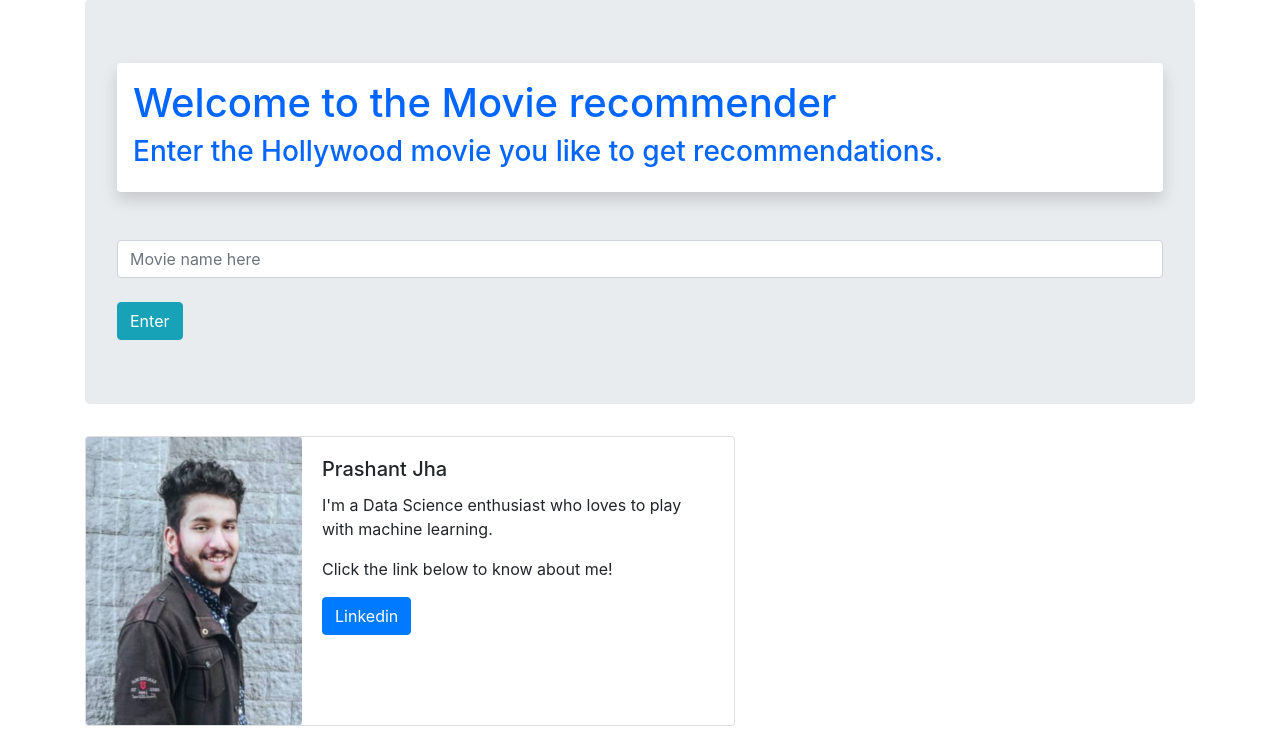
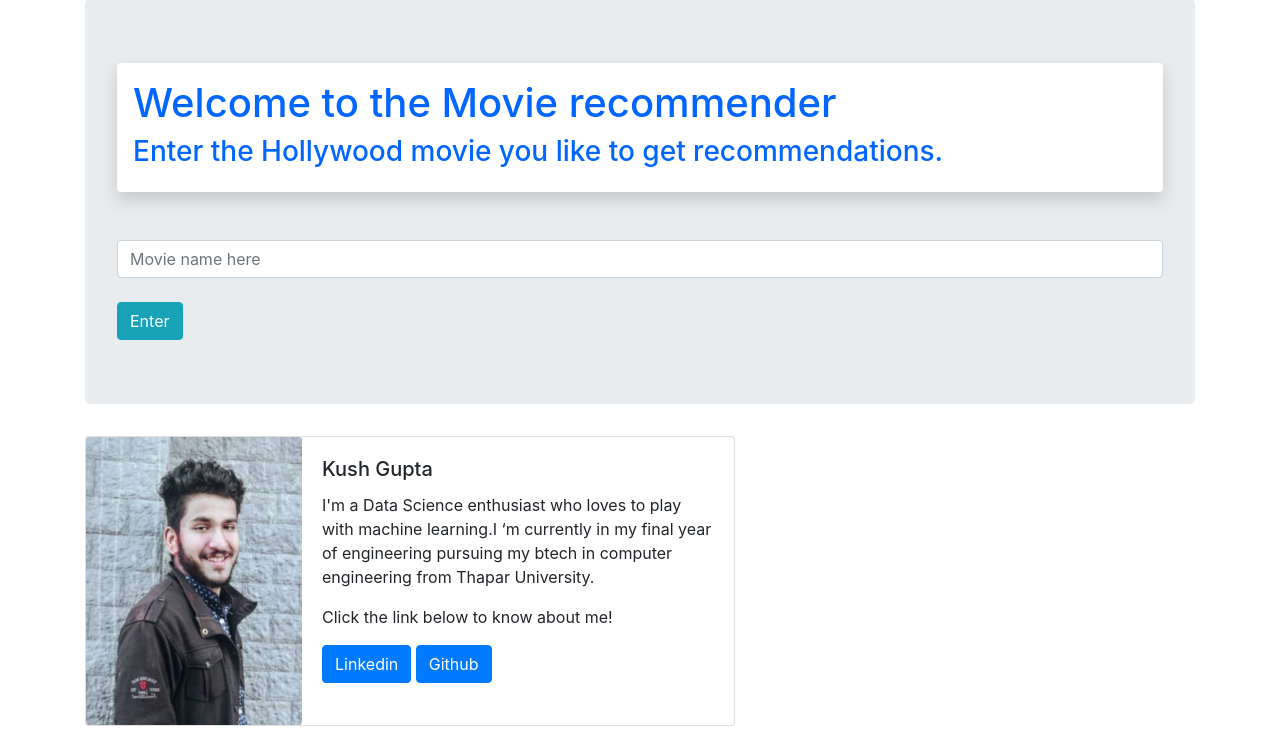
Before and after one commit to kushgupta19/Movie-Recommendation-System, a Flask app: page / in a window 1280 px wide. Shown: the part 75-817 px from the top of the page. Run offline with Flask 2, Linux system fonts and the light colour scheme; some libraries are stand-ins or nearby versions.

Commit message:
Update base.html

```diff
--- a/templates/base.html
+++ b/templates/base.html
@@ -27,10 +27,12 @@
         </div>
         <div class="col-md-8">
           <div class="card-body">
-            <h5 class="card-title">Prashant Jha</h5>
-            <p class="card-text">I'm a Data Science enthusiast who loves to play with machine learning.</p>
+            <h5 class="card-title">Kush Gupta</h5>
+            <p class="card-text">I'm a Data Science enthusiast who loves to play with machine learning.I ‘m currently in my final year of  engineering pursuing my btech in computer engineering from Thapar University.</p>
             <p>Click the link below to know about me!</p>
             <a href="https://www.linkedin.com/in/kush-gupta-17ba1819b/" class="btn btn-primary" target="_blank">Linkedin</a>
+            <a href="https://github.com/kushgupta19" class="btn btn-primary" target="_blank">Github</a>
+
           </div>
         </div>
       </div>
```
